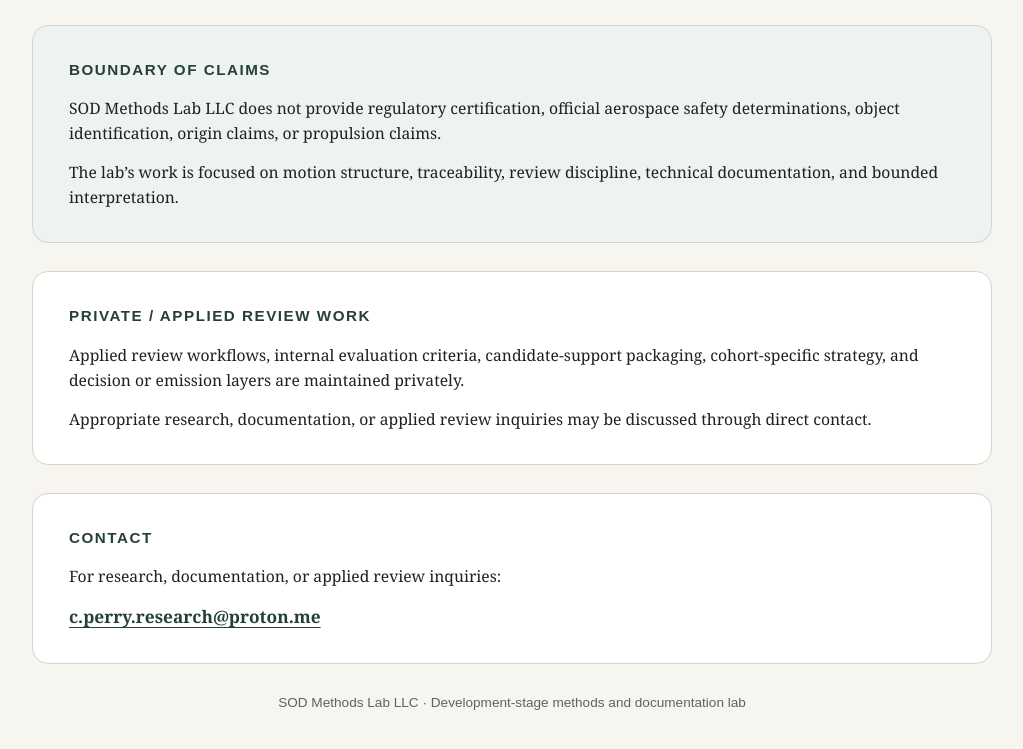
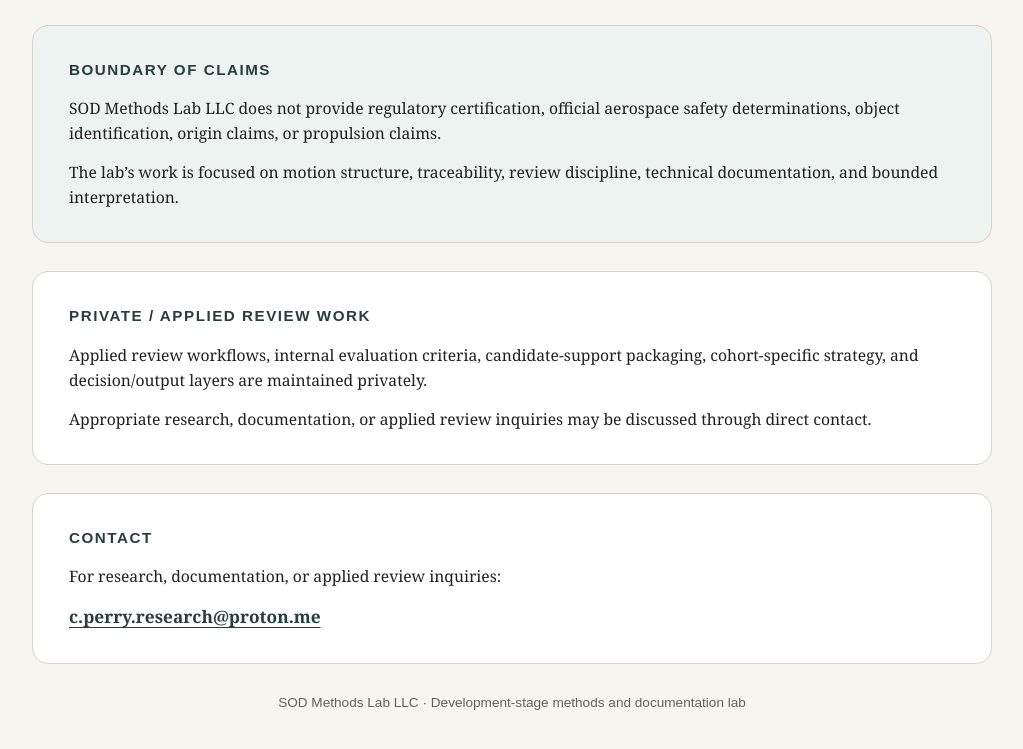
Before and after one commit to cperryresearch/sodmethodslab.com, a plain HTML site: page index.html in a window 1280 px wide. Shown: the part 1252-2001 px from the top of the page, without its empty margins (128-1151 px from the left). Drawn offline with Linux system fonts and the light colour scheme.

Commit message:
Refine V1 landing page wording

```diff
--- a/index.html
+++ b/index.html
@@ -79,7 +79,7 @@
       <h2>Private / applied review work</h2>
       <p>
         Applied review workflows, internal evaluation criteria, candidate-support
-        packaging, cohort-specific strategy, and decision or emission layers are
+        packaging, cohort-specific strategy, and decision/output layers are
         maintained privately.
       </p>
       <p>
```
